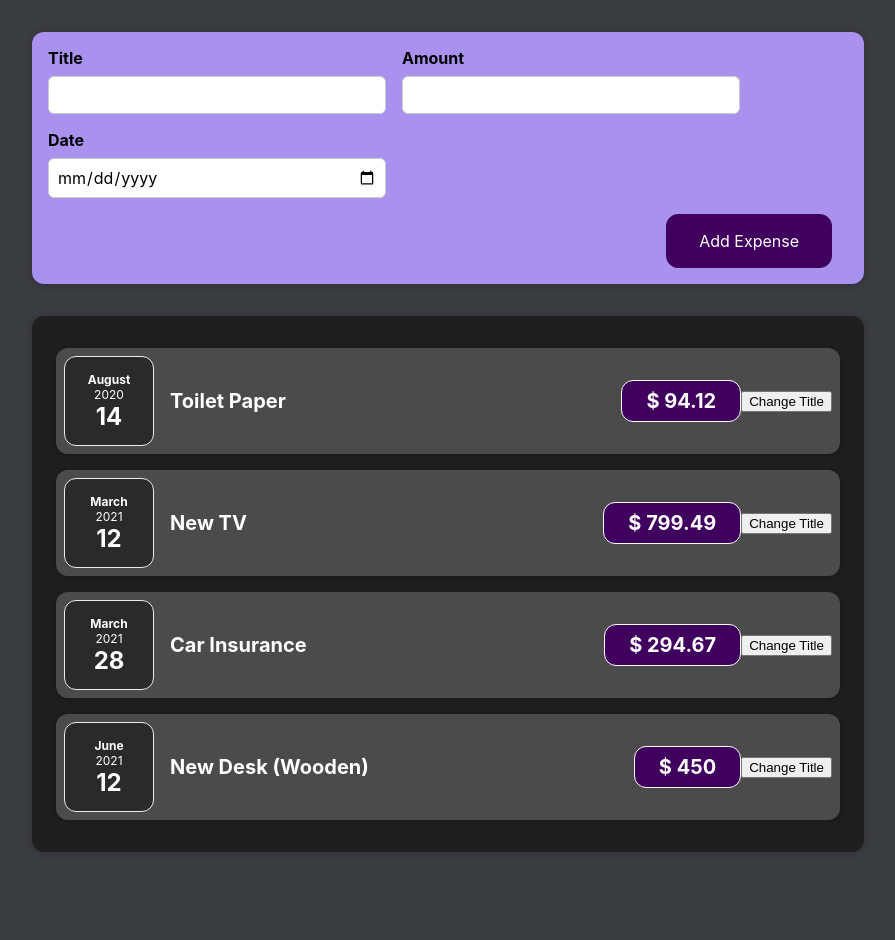
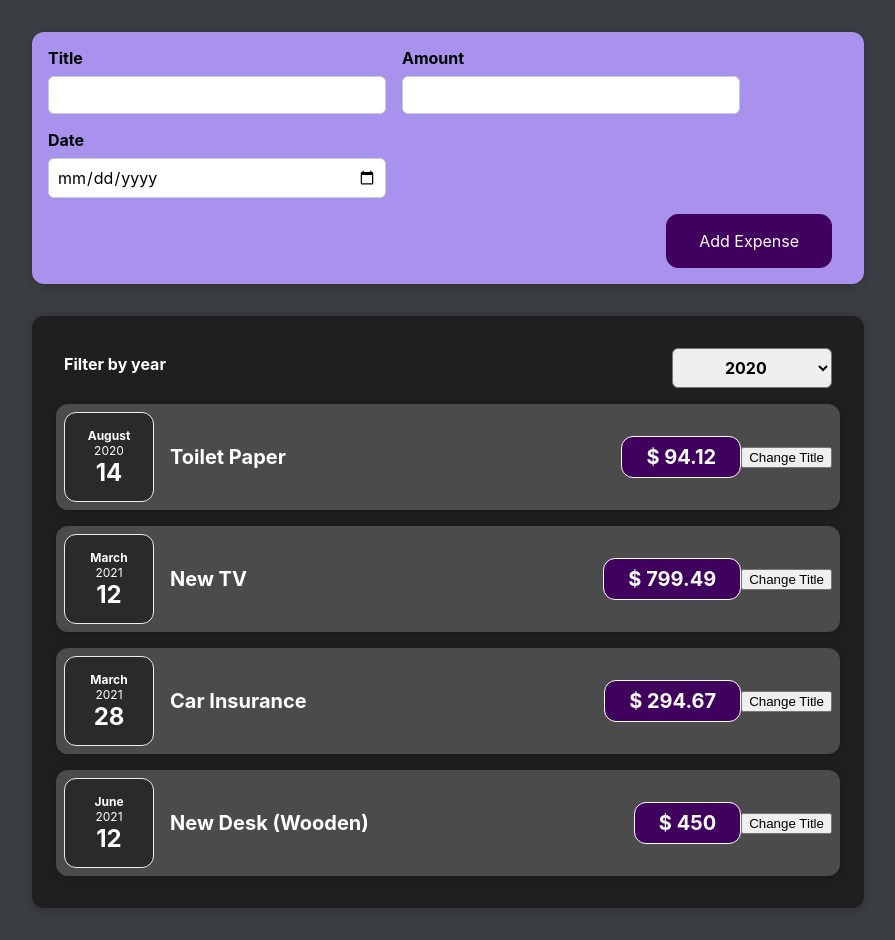
Before and after one commit to josue-lubaki/react-complete-guide, a React (Create React App) app: page / in a window 1280 px wide. Shown: the whole page, without its empty margins (192-1087 px from the left). Before the commit the page ends 884 px from the top, so only its background shows below. Built offline with nearby package versions, Linux system fonts and the light colour scheme.

Commit message:
add ExpensesFilter component with Two ways Binding

```diff
--- a/src/components/Expenses/Expenses.js
+++ b/src/components/Expenses/Expenses.js
@@ -1,10 +1,20 @@
+import React, { useState } from 'react';
 import './Expenses.css';
 import ExpenseItem from './ExpenseItem';
 import Card from '../UI/Card';
+import ExpensesFilter from './ExpensesFilter';
 
 const Expenses = (props) => {
+	const [filteredYear, setFilteredYear] = useState('2020');
+
+	const filterChangeHandler = (selectedYear) => {
+		setFilteredYear(selectedYear);
+	};
+
 	return (
+		<div>
 			<Card className='expenses'>
+				<ExpensesFilter onChangeFilter={filterChangeHandler} selected={filteredYear} />
 				{props.items.map((item) => (
 					<div key={item.id}>
 						<ExpenseItem
@@ -15,6 +25,7 @@
 					</div>
 				))}
 			</Card>
+		</div>
 	);
 };
 
--- /dev/null
+++ b/src/components/Expenses/ExpensesFilter.css
@@ -0,0 +1,24 @@
+.expenses-filter {
+  color: white;
+  padding: 0 1rem;
+}
+
+.expenses-filter__control {
+  display: flex;
+  width: 100%;
+  align-items: center;
+  justify-content: space-between;
+  margin: 1rem 0;
+}
+
+.expenses-filter label {
+  font-weight: bold;
+  margin-bottom: 0.5rem;
+}
+
+.expenses-filter select {
+  font: inherit;
+  padding: 0.5rem 3rem;
+  font-weight: bold;
+  border-radius: 6px;
+}
--- /dev/null
+++ b/src/components/Expenses/ExpensesFilter.js
@@ -0,0 +1,26 @@
+import React from 'react';
+
+import './ExpensesFilter.css';
+
+const ExpensesFilter = (props) => {
+
+	const dropdownChangeHandler = (event) => {
+		props.onChangeFilter(event.target.value)
+	};
+
+	return (
+		<div className='expenses-filter'>
+			<div className='expenses-filter__control'>
+				<label>Filter by year</label>
+				<select onChange={dropdownChangeHandler} value={props.selected}>
+					<option value='2022'>2022</option>
+					<option value='2021'>2021</option>
+					<option value='2020'>2020</option>
+					<option value='2019'>2019</option>
+				</select>
+			</div>
+		</div>
+	);
+};
+
+export default ExpensesFilter;
```
Lines whose indentation alone changed are shown as unchanged.
